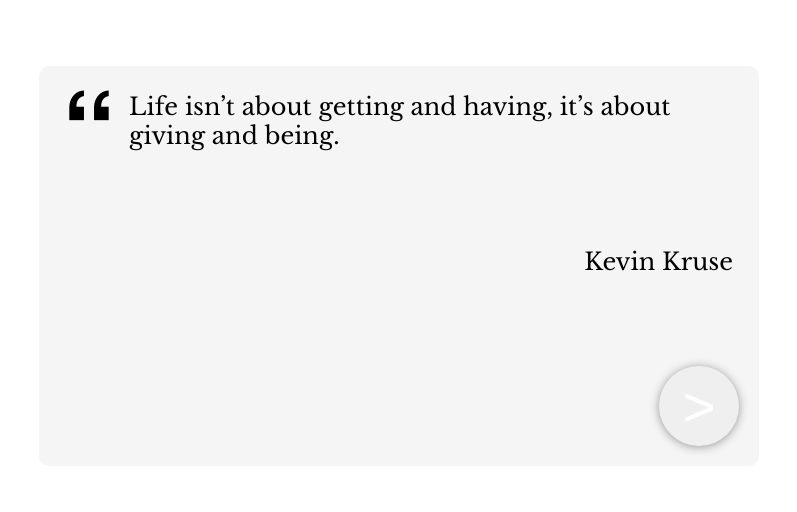
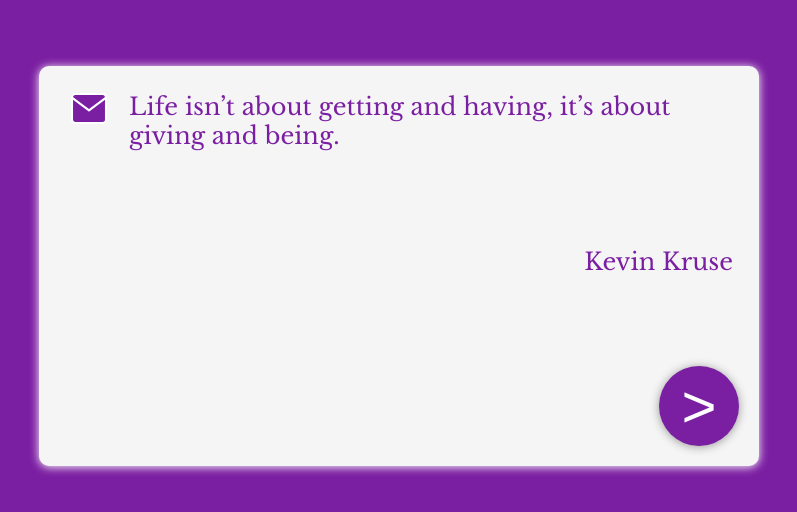
Before and after one commit to HarveyNilton/Components, a React (Vite) app: page / in a window 1280 px wide. Shown: the part 134-646 px from the top of the page, without its empty margins (241-1038 px from the left). Built offline with nearby package versions, Linux system fonts and the light colour scheme.

Commit message:
mejora mtk 1

```diff
--- a/src/App.css
+++ b/src/App.css
@@ -12,7 +12,6 @@
   margin: 0;
   padding: 0;
   box-sizing: border-box;
-
 }
 
 .App{
@@ -58,7 +57,7 @@
  align-items: flex-start;
   font-size: 15vmin;
   position: absolute;
-  top: -3vmin;
+  top: 0;
   left: 0;
 }
 .quote{
@@ -82,7 +81,7 @@
   border-radius: 50%;
   color: white;
   font: bold;
-  font-size: 7vmin;
+  font-size: 7.5vmin;
   border: none;
   box-shadow: 0px 1px 10px 0px rgb(152, 152, 153);
   cursor: pointer;
--- a/src/component/QuoteBox.jsx
+++ b/src/component/QuoteBox.jsx
@@ -5,7 +5,7 @@ import quotes from '/src/data/quotes.json'
 const QuoteBox = () => {
 
     const [index, setIndex]=useState(0)
-    const [color, setColor] = useState('#7B1FA2')
+    const [color, setColor] = useState('7B1FA2')
 
     let randomIndex = Math.floor(Math.random()*quotes.length)
     let randomColor = Math.floor(Math.random()*16777215).toString(16);
@@ -22,7 +22,13 @@ const QuoteBox = () => {
         <div className="container-general" style={{background:`#${color}`}}>
             <div className="container-tarjet">
                 <section className="container-quote">
-                    <figure className='logo' style={{color:`#${color}`}}>🙶</figure>
+                    <figure className='logo' style={{color:`#${color}`}}>{
+                        <svg style={{fill:`#${color}`}} width="60"
+                            height="45" viewBox="0 0 40 43" fill="none" xmlns="http://www.w3.org/2000/svg">
+                            <path d="M6.9919 7.66663H33.0082C34.7968 7.66663 36.2602 9.22507 36.2602 11.1298V31.909C36.2602 33.8138 34.7968 35.3722 33.0082 35.3722H6.9919C5.20328 35.3722 3.73987 33.8138 3.73987 31.909V11.1298C3.73987 9.22507 5.20328 7.66663 6.9919 7.66663Z" stroke="#ffff" stroke-width="2" stroke-linecap="round" stroke-linejoin="round"/>
+                            <path d="M36.2602 11.1299L20 23.2511L3.73987 11.1299" stroke="#ffff" stroke-width="2" stroke-linecap="round" stroke-linejoin="round"/>
+                        </svg>
+                    }</figure>
                     <p className="quote" style={{color:`#${color}`}}>{quotes[index].quote}</p>
                 </section>
                 <section className='container-author'>
```
